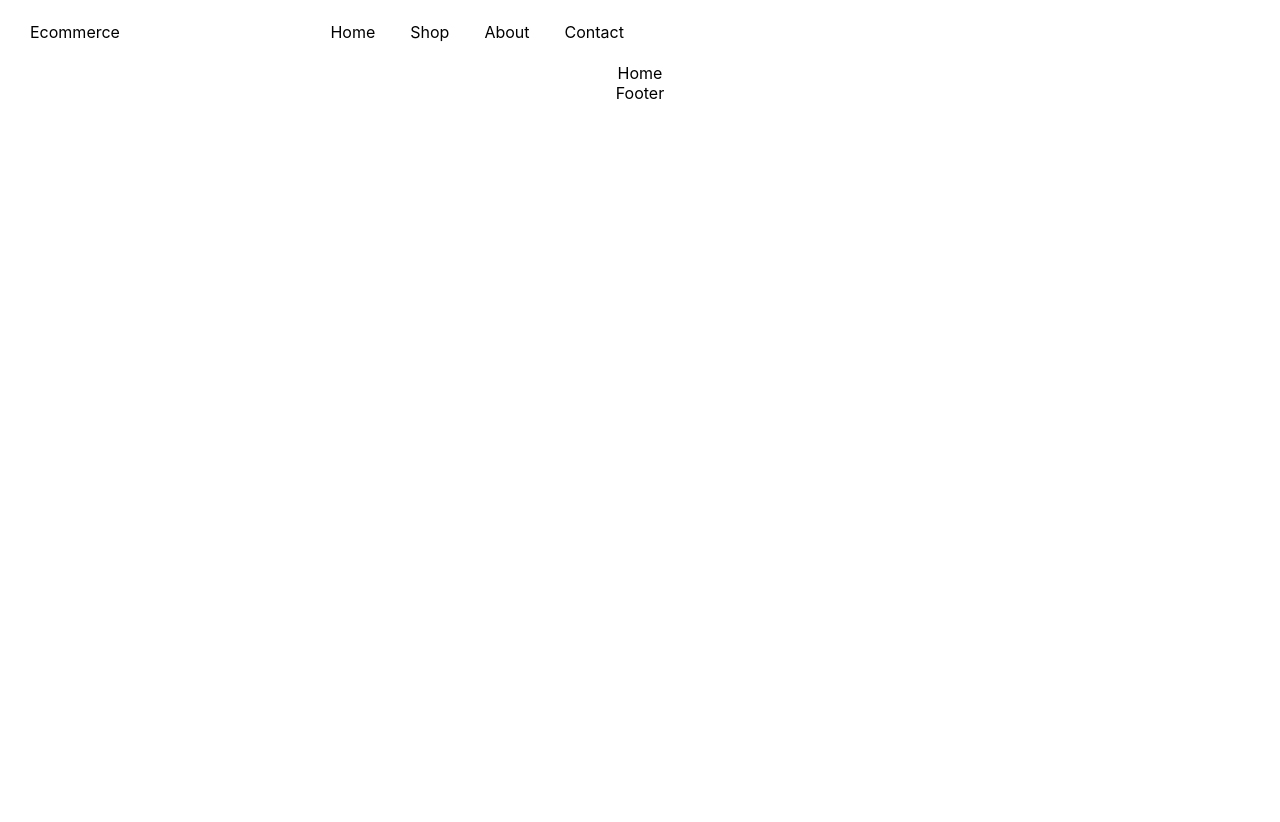
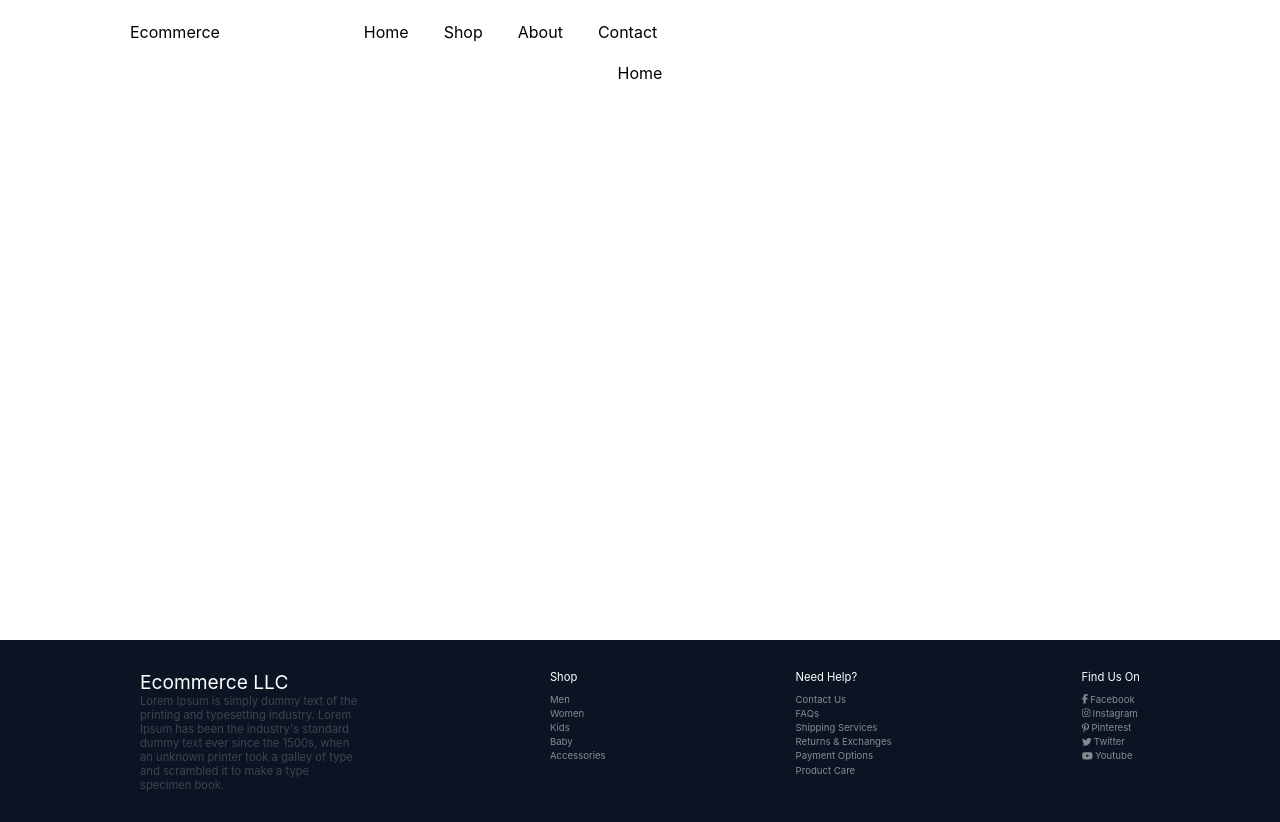
Before and after one commit to ashishthomas2202/Ecom, a Next.js app: page / in a window 1280 px wide. Before the commit the page ends 800 px from the top, so only its background shows below. Built offline with nearby package versions, Linux system fonts and the light colour scheme.

Commit message:
footer complete

```diff
--- a/components/Footer/Footer.js
+++ b/components/Footer/Footer.js
@@ -1,6 +1,113 @@
 import React from 'react';
 import styles from './Footer.module.scss';
+import { Brand, Footer as footerSettings } from '../../utils/settings';
+import Link from 'next/link';
+import { FontAwesomeIcon } from '@fortawesome/react-fontawesome';
 
 export default function Footer() {
-  return <div>Footer</div>;
+  let toolbar = (
+    <ul className={styles.toolbar}>
+      {footerSettings.toolbar.map((item, i) => {
+        let element = item.name;
+
+        if (item.faIcon) {
+          element = (
+            <FontAwesomeIcon
+              icon={[item.faType ? item.faType : 'fas', item.faIcon]}
+            />
+          );
+        }
+
+        if (item.link) {
+          element = (
+            <Link href={item.link} passHref>
+              <span>{element}</span>
+            </Link>
+          );
+        }
+
+        return <li key={`footer-toolbar-item-${item.name}-${i}`}>{element}</li>;
+      })}
+    </ul>
+  );
+
+  let footer = (
+    <div className={styles.footerWrapper}>
+      <ul className={styles.branding}>
+        <li>{footerSettings.main.brand.name}</li>
+        <li>{footerSettings.main.brand.description}</li>
+      </ul>
+      <ul className={styles.footerMenu}>
+        <li>Shop</li>
+        {footerSettings.main.shop.map((item, i) => {
+          let element = item.name;
+
+          if (item.link) {
+            element = (
+              <Link href={item.link} passHref>
+                <span>{element}</span>
+              </Link>
+            );
+          }
+          return (
+            <li key={`footer-main-shop-item-${item.name}-${i}`}>{element}</li>
+          );
+        })}
+      </ul>
+
+      <ul className={styles.footerMenu}>
+        <li>Need Help?</li>
+        {footerSettings.main.help.map((item, i) => {
+          let element = item.name;
+
+          if (item.link) {
+            element = (
+              <Link href={item.link} passHref>
+                <span>{element}</span>
+              </Link>
+            );
+          }
+          return (
+            <li key={`footer-main-shop-item-${item.name}-${i}`}>{element}</li>
+          );
+        })}
+      </ul>
+
+      <ul className={styles.footerMenu}>
+        <li>Find Us On</li>
+        {footerSettings.main.social.map((item, i) => {
+          let element = item.name;
+
+          if (item.faIcon) {
+            element = (
+              <span>
+                <FontAwesomeIcon
+                  icon={[item.faType ? item.faType : 'fas', item.faIcon]}
+                />{' '}
+                {element}
+              </span>
+            );
+          }
+
+          if (item.link) {
+            element = (
+              <Link href={item.link} passHref>
+                <span>{element}</span>
+              </Link>
+            );
+          }
+          return (
+            <li key={`footer-main-social-item-${item.name}-${i}`}>{element}</li>
+          );
+        })}
+      </ul>
+    </div>
+  );
+  return (
+    <div className={styles.footer}>
+      {toolbar}
+      {footer}
+      {}
+    </div>
+  );
 }
--- a/components/Footer/Footer.module.scss
+++ b/components/Footer/Footer.module.scss
@@ -1,3 +1,103 @@
+@import '../../styles/mixins.scss';
+@import '../../styles/variables.module.scss';
 .footer{
+    background-color: $footer-color;
+    color:$footer-font-color;
 
+    @include for-phone{
+
+        width: 100vw;
+        position:fixed;
+        bottom: 0;
+        display: flex;
+        justify-content: center;
+        align-items: center;
+        padding-left:map-get($map: $page-padding, $key: phone );
+        padding-right:map-get($map: $page-padding, $key: phone );
+
+        .toolbar{
+            height: $footer-toolbar-height;
+            width: 100%;
+            display: flex;
+            justify-content: space-between;
+            align-items: center;
+            @include for-tablet-landscape{
+                display: none;
+            }
+            li{
+                padding: 0  10px;
+                display: inline-flex;
+            }
+
+        }
+
+        .footerWrapper{
+            display: none;
+        }
+    }
+
+    @include for-tablet-portrait{
+        padding-left:map-get($map: $page-padding, $key: tablet-portrait );
+        padding-right:map-get($map: $page-padding, $key: tablet-portrait );
+    }
+    @include for-tablet-landscape{
+        height: initial;
+        position: initial;
+        display: flex;
+        justify-content: center;
+        align-items: center;
+        padding-left:map-get($map: $page-padding, $key: tablet-landscape );
+        padding-right:map-get($map: $page-padding, $key: tablet-landscape );
+
+        .footerWrapper{
+            width: 100%;
+            display: flex;
+            justify-content: space-between;
+            margin:$footer-margin-y auto;
+
+            ul{
+                list-style: none;
+            }
+
+            .branding{
+                max-width: 220px;
+                li{
+                    &:nth-child(1){
+                         font-size: 1.2rem;
+                    }
+                    &:nth-child(2){
+                        font-size: 0.7rem;
+                        opacity: 0.2;
+                    }
+                }
+            }
+
+            .footerMenu{
+                li{
+                    font-size: 0.6rem;
+                    opacity: 0.5;
+                    padding-bottom: 0.2rem;
+
+                    &:nth-child(1){
+                       font-size: 0.7rem;
+                       opacity: 1;
+                       padding-bottom: 0.6rem;
+
+                    }
+                }
+            }
+        }
+
+    }
+    @include for-laptop{
+        padding-left:map-get($map: $page-padding, $key: laptop );
+        padding-right:map-get($map: $page-padding, $key: laptop );
+    }
+    @include for-desktop{
+        padding-left:map-get($map: $page-padding, $key: desktop );
+        padding-right:map-get($map: $page-padding, $key: desktop );
+        .footerWrapper{
+            max-width: 1000px;
+        }
+    }
 }
--- a/components/Header/Header.js
+++ b/components/Header/Header.js
@@ -1,6 +1,6 @@
 import React from 'react';
 import styles from './Header.module.scss';
-import { Brand, Header as HeaderSettings } from '../../utils/settings';
+import { Brand, Header as HeaderSettings, Pages } from '../../utils/settings';
 //import { FontAwesomeIcon } from '@fortawesome/react-fontawesome'
 //import { faCoffee } from '@fortawesome/free-solid-svg-icons'
 import Link from 'next/link';
@@ -10,7 +10,13 @@ import { FontAwesomeIcon } from '@fortawesome/react-fontawesome';
 
 export default function Header() {
   /********************* Brand *********************/
-  let brand = <div className={styles.brand}>{Brand.name}</div>;
+  let brand = (
+    <div className={styles.brand}>
+      <Link href={Pages.landing.link} passHref>
+        {Brand.name}
+      </Link>
+    </div>
+  );
 
   let search = (
     <div className={styles.search}>
@@ -59,8 +65,8 @@ export default function Header() {
 
         if (item.link) {
           element = (
-            <Link href={item.link} passHref>
-              {element}
+            <Link href={item.link}>
+              <span>{element}</span>
             </Link>
           );
         }
--- a/components/Header/Header.module.scss
+++ b/components/Header/Header.module.scss
@@ -112,6 +112,10 @@
         @include for-desktop{
             gap:map-get($map: $menu-gap, $key:desktop );
         }
+
+        li{
+            cursor: pointer;
+        }
     }
 
 }
--- a/components/Layout/Layout.module.scss
+++ b/components/Layout/Layout.module.scss
@@ -25,11 +25,11 @@
             padding-right:map-get($map: $page-padding, $key: tablet-portrait );
         }
         @include for-tablet-landscape{
+            min-height: 80vh;
             padding-left:map-get($map: $page-padding, $key: tablet-landscape );
             padding-right:map-get($map: $page-padding, $key: tablet-landscape );
         }
         @include for-laptop{
-            min-height:100%;
             padding-left:map-get($map: $page-padding, $key: laptop );
             padding-right:map-get($map: $page-padding, $key: laptop );
         }
--- a/styles/globals.scss
+++ b/styles/globals.scss
@@ -3,6 +3,7 @@
   margin: 0;
   font-family: -apple-system, BlinkMacSystemFont, Segoe UI, Roboto, Oxygen,
     Ubuntu, Cantarell, Fira Sans, Droid Sans, Helvetica Neue, sans-serif;
+    -webkit-tap-highlight-color: transparent;
 }
 
 a {
--- a/styles/variables.module.scss
+++ b/styles/variables.module.scss
@@ -1,3 +1,7 @@
+// color
+$primary-color:#E63946;
+$secondary-color:#0B1423;
+
 // Break Points
 $phone:480px;
 $tablet-portrait:680px;
@@ -10,10 +14,10 @@ $big-desktop:1500px;
 // Layout
 $page-padding:(
     phone:10px,
-    tablet-portrait:35px,
-    tablet-landscape:20px,
-    laptop:30px,
-    desktop:30px,
+    tablet-portrait:50px,
+    tablet-landscape:60px,
+    laptop:90px,
+    desktop:130px,
 );
 $page-min-width: 200px;
 $page-max-width: $big-desktop;
@@ -33,16 +37,20 @@ $menu-gap:(
     big-desktop:500px//not used
 );
 
+//Footer
+$footer-color: $secondary-color;
+$footer-font-color: #ffffff;
+$footer-toolbar-height:55px;
+$footer-margin-y:30px;
+
 
 // Page Settings
 $page-padding-top:$header-height;
-$page-min-height:calc(100vh - $header-height);
+$page-min-height:calc(100vh - $footer-toolbar-height);
 
 
 
-// color
-$primary-color:#E63946;
-$secondary-color:#0B1423;
+
 
 
 :export{
--- a/utils/settings.js
+++ b/utils/settings.js
@@ -59,3 +59,131 @@ export const Header = {
     },
   ],
 };
+
+export const Pages = {
+  landing: {
+    link: '/',
+  },
+};
+
+export const Footer = {
+  toolbar: [
+    {
+      name: 'Home',
+      link: '/',
+      faIcon: 'fa-house',
+    },
+    {
+      name: 'Shop',
+      link: '/shop',
+      faIcon: 'fa-buffer',
+      faType: 'fab',
+    },
+    {
+      name: 'Shopping Bag',
+      link: '/shoppingBag',
+      faIcon: 'fa-bag-shopping',
+    },
+    {
+      name: 'Favorite',
+      link: '/favorite',
+      faIcon: 'fa-heart',
+    },
+    {
+      name: 'Account',
+      link: '/',
+      faIcon: 'fa-user',
+    },
+  ],
+  main: {
+    brand: {
+      name: Brand.fullname,
+      link: Pages.landing.link,
+      description:
+        "Lorem Ipsum is simply dummy text of the printing and typesetting industry. Lorem Ipsum has been the industry's standard dummy text ever since the 1500s, when an unknown printer took a galley of type and scrambled it to make a type specimen book.",
+    },
+
+    shop: [
+      {
+        name: 'Men',
+        link: '/',
+      },
+      {
+        name: 'Women',
+        link: '/',
+      },
+      {
+        name: 'Kids',
+        link: '/',
+      },
+      {
+        name: 'Baby',
+        link: '/',
+      },
+      {
+        name: 'Accessories',
+        link: '/',
+      },
+    ],
+
+    help: [
+      {
+        name: 'Contact Us',
+        link: '/contact',
+      },
+      {
+        name: 'FAQs',
+        link: '/',
+      },
+      {
+        name: 'Shipping Services',
+        link: '/',
+      },
+      {
+        name: 'Returns & Exchanges',
+        link: '/',
+      },
+      {
+        name: 'Payment Options',
+        link: '/',
+      },
+      {
+        name: 'Product Care',
+        link: '/',
+      },
+    ],
+
+    social: [
+      {
+        name: 'Facebook',
+        link: '/',
+        faIcon: 'fa-facebook-f',
+        faType: 'fab',
+      },
+      {
+        name: 'Instagram',
+        link: '/',
+        faIcon: 'fa-instagram',
+        faType: 'fab',
+      },
+      {
+        name: 'Pinterest',
+        link: '/',
+        faIcon: 'fa-pinterest-p',
+        faType: 'fab',
+      },
+      {
+        name: 'Twitter',
+        link: '/',
+        faIcon: 'fa-twitter',
+        faType: 'fab',
+      },
+      {
+        name: 'Youtube',
+        link: '/',
+        faIcon: 'fa-youtube',
+        faType: 'fab',
+      },
+    ],
+  },
+};
```
